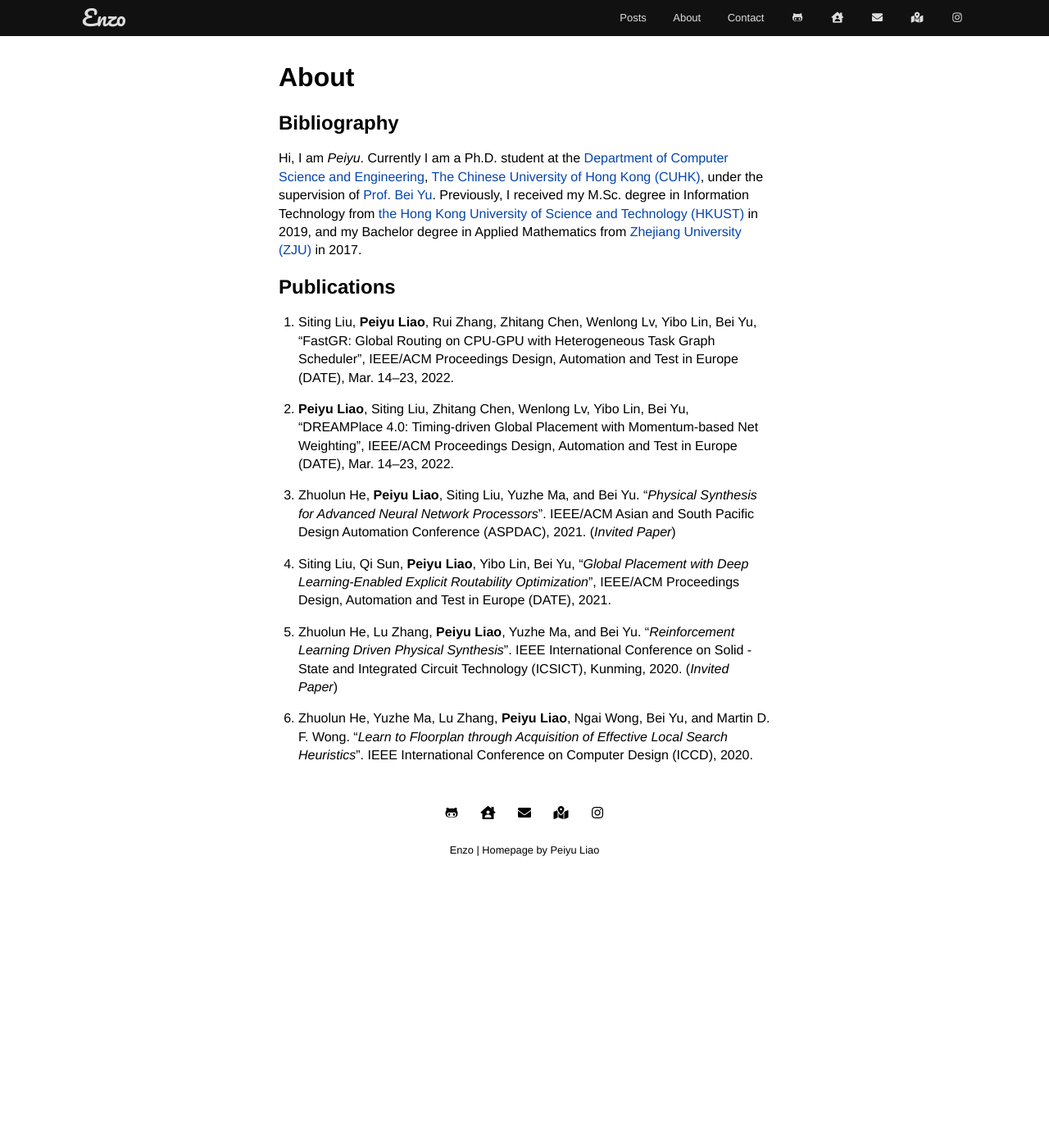
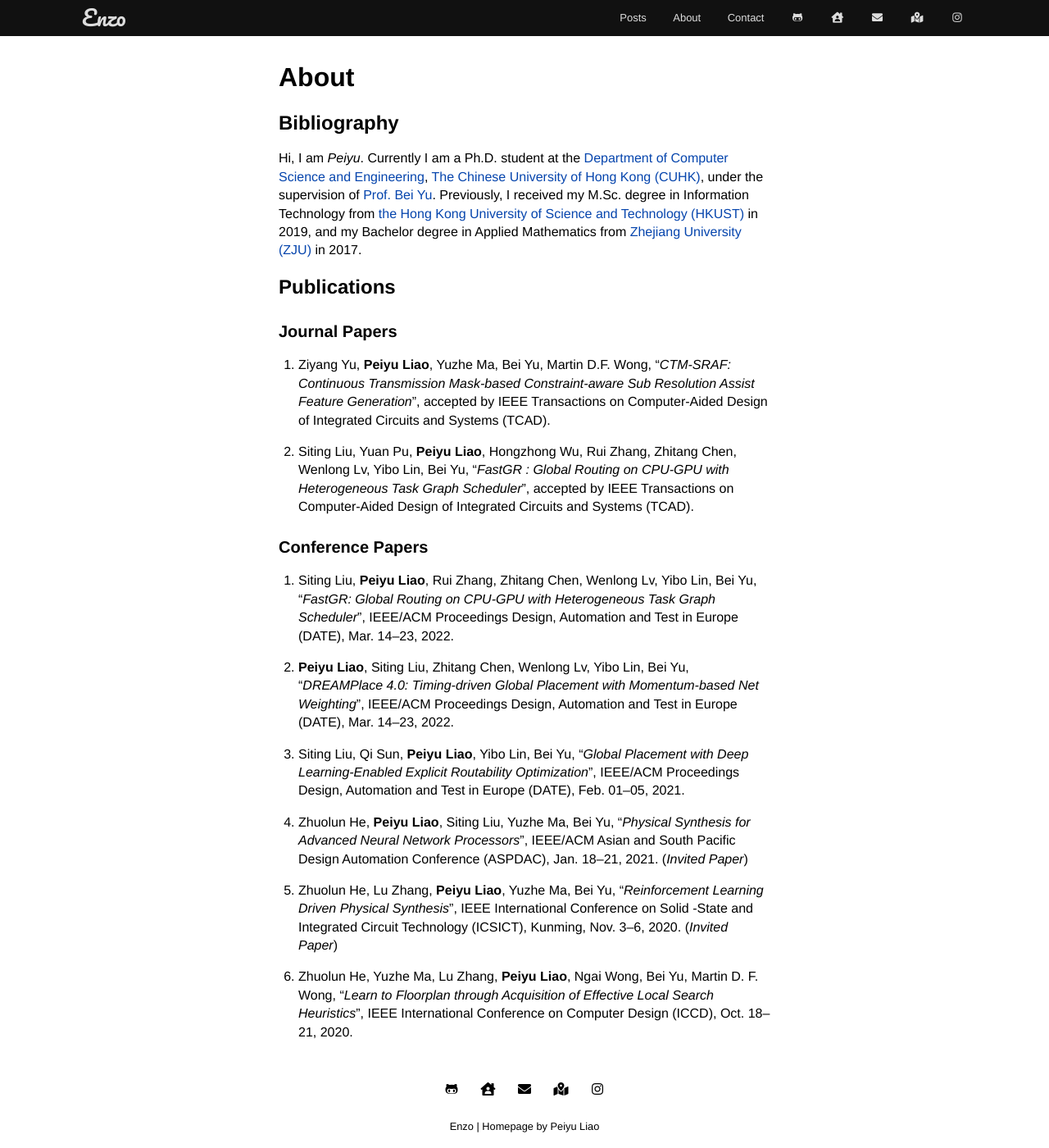
Before and after one commit to enzoleo/enzoleo.github.io, a Jekyll site: the page built from pages/about.md, in a window 1280 px wide and 1400 px high. Shown: the whole window at 82% size. Built offline with Jekyll 4.4.1, drawn with Linux system fonts in a browser that asks for light colours.

Commit message:
Update publications

```diff
--- a/pages/about.md
+++ b/pages/about.md
@@ -9,9 +9,16 @@ Hi, I am *Peiyu*. Currently I am a Ph.D. student at the [Department of Computer
 
 ## Publications
 
-1. Siting Liu, **Peiyu Liao**, Rui Zhang, Zhitang Chen, Wenlong Lv, Yibo Lin, Bei Yu, “FastGR: Global Routing on CPU-GPU with Heterogeneous Task Graph Scheduler”, IEEE/ACM Proceedings Design, Automation and Test in Europe (DATE), Mar. 14–23, 2022.
-1. **Peiyu Liao**, Siting Liu, Zhitang Chen, Wenlong Lv, Yibo Lin, Bei Yu, “DREAMPlace 4.0: Timing-driven Global Placement with Momentum-based Net Weighting”, IEEE/ACM Proceedings Design, Automation and Test in Europe (DATE), Mar. 14–23, 2022.
-1. Zhuolun He, **Peiyu Liao**, Siting Liu, Yuzhe Ma, and Bei Yu. “*Physical Synthesis for Advanced Neural Network Processors*”. IEEE/ACM Asian and South Pacific Design Automation Conference (ASPDAC), 2021. (*Invited Paper*)
-1. Siting Liu, Qi Sun, **Peiyu Liao**, Yibo Lin, Bei Yu,  “*Global Placement with Deep Learning-Enabled Explicit Routability  Optimization*”, IEEE/ACM Proceedings Design, Automation and Test in  Europe (DATE), 2021.
-1. Zhuolun He, Lu Zhang, **Peiyu Liao**, Yuzhe Ma, and Bei Yu. “*Reinforcement Learning Driven Physical Synthesis*”. IEEE International Conference on Solid -State and Integrated Circuit Technology (ICSICT), Kunming, 2020. (*Invited Paper*)
-1. Zhuolun He, Yuzhe Ma, Lu Zhang, **Peiyu Liao**, Ngai Wong, Bei Yu, and Martin D. F. Wong. “*Learn to Floorplan through Acquisition of Effective Local Search Heuristics*”. IEEE International Conference on Computer Design (ICCD), 2020.
+### Journal Papers
+
+1. Ziyang Yu, **Peiyu Liao**, Yuzhe Ma, Bei Yu, Martin D.F. Wong, “*CTM-SRAF: Continuous Transmission Mask-based Constraint-aware Sub Resolution Assist Feature Generation*”, accepted by IEEE Transactions on Computer-Aided Design of Integrated Circuits and Systems (TCAD).
+1. Siting Liu, Yuan Pu, **Peiyu Liao**, Hongzhong Wu, Rui Zhang, Zhitang Chen, Wenlong Lv, Yibo Lin, Bei Yu, “*FastGR : Global Routing on CPU-GPU with Heterogeneous Task Graph Scheduler*”, accepted by IEEE Transactions on Computer-Aided Design of Integrated Circuits and Systems (TCAD).
+
+### Conference Papers
+
+1. Siting Liu, **Peiyu Liao**, Rui Zhang, Zhitang Chen, Wenlong Lv, Yibo Lin, Bei Yu, “*FastGR: Global Routing on CPU-GPU with Heterogeneous Task Graph Scheduler*”, IEEE/ACM Proceedings Design, Automation and Test in Europe (DATE), Mar. 14–23, 2022.
+1. **Peiyu Liao**, Siting Liu, Zhitang Chen, Wenlong Lv, Yibo Lin, Bei Yu, “*DREAMPlace 4.0: Timing-driven Global Placement with Momentum-based Net Weighting*”, IEEE/ACM Proceedings Design, Automation and Test in Europe (DATE), Mar. 14–23, 2022.
+1. Siting Liu, Qi Sun, **Peiyu Liao**, Yibo Lin, Bei Yu, “*Global Placement with Deep Learning-Enabled Explicit Routability Optimization*”, IEEE/ACM Proceedings Design, Automation and Test in Europe (DATE), Feb. 01–05, 2021.
+1. Zhuolun He, **Peiyu Liao**, Siting Liu, Yuzhe Ma, Bei Yu, “*Physical Synthesis for Advanced Neural Network Processors*”, IEEE/ACM Asian and South Pacific Design Automation Conference (ASPDAC), Jan. 18–21, 2021. (*Invited Paper*)
+1. Zhuolun He, Lu Zhang, **Peiyu Liao**, Yuzhe Ma, Bei Yu, “*Reinforcement Learning Driven Physical Synthesis*”, IEEE International Conference on Solid -State and Integrated Circuit Technology (ICSICT), Kunming, Nov. 3–6, 2020. (*Invited Paper*)
+1. Zhuolun He, Yuzhe Ma, Lu Zhang, **Peiyu Liao**, Ngai Wong, Bei Yu, Martin D. F. Wong, “*Learn to Floorplan through Acquisition of Effective Local Search Heuristics*”, IEEE International Conference on Computer Design (ICCD), Oct. 18–21, 2020.
```
